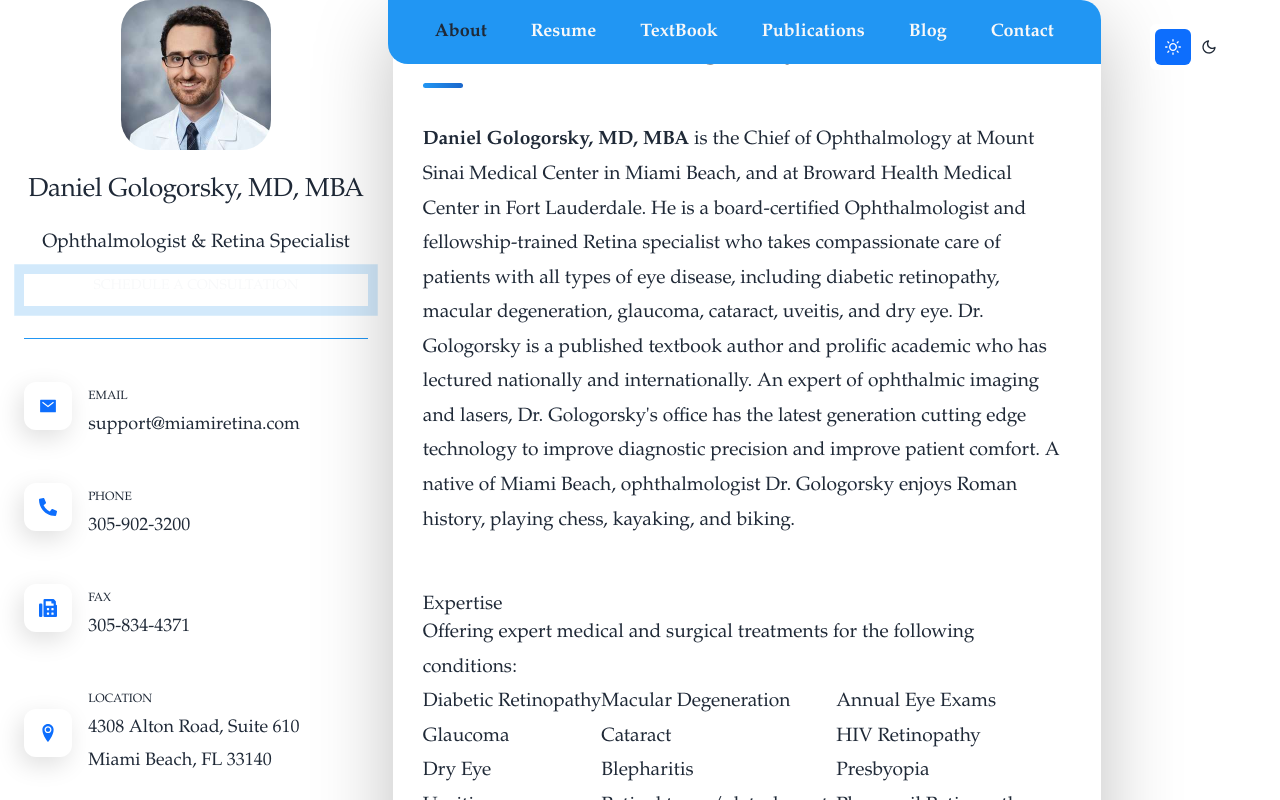
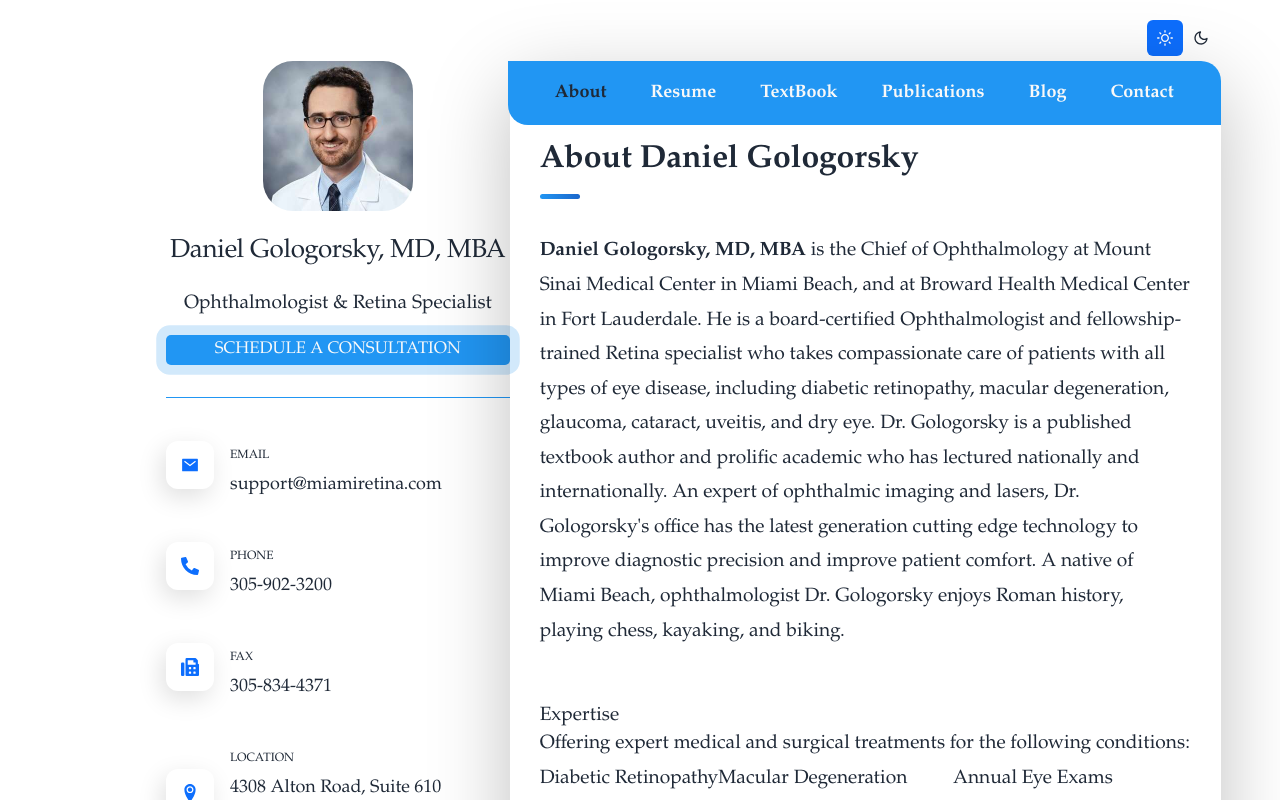
Before and after one commit to TopRated-A/Next-blog, a Next.js app: page / in a window 1280 px wide. Shown: the top 800 px of the page. Built offline with nearby package versions, Linux system fonts and the light colour scheme.

Commit message:
Update style

```diff
--- a/components/Header.js
+++ b/components/Header.js
@@ -3,7 +3,7 @@ import Toggle from './Toggle'
 export default function Header() {
   return (
     <header>
-      <div className="p-4 mb-8 flex justify-center items-center">
+      <div className="flex justify-center items-center">
         <Toggle />
       </div>
     </header>
--- a/components/Sidebar.js
+++ b/components/Sidebar.js
@@ -20,7 +20,7 @@ export default function Sidebar() {
         <p className="title">Ophthalmologist & Retina Specialist</p>
         <div id="job-contact" className="text-center text-uppercase small pt-2">
           <a
-            className="sidebar-schedule-btn btn-sm text-light"
+            className="sidebar-schedule-btn text-light"
             href="https://squareup.com/appointments/book/mb34w9v87o2g0a/L6WQ2ZCD1V07V/start/"
             target="_blank"
             rel="nofollow noreferrer noopener">Schedule a consultation</a>
--- a/pages/_app.js
+++ b/pages/_app.js
@@ -9,71 +9,80 @@ import TextBook from "../components/Textbook";
 import Publications from "../components/Publicians";
 import Contact from "../components/Contact";
 
-
-import 'bootstrap/dist/css/bootstrap.min.css';
+import "bootstrap/dist/css/bootstrap.min.css";
 import "../styles/globals.css";
 import "highlight.js/styles/atom-one-dark.css";
 
-
-
 function MyApp({ Component, pageProps }) {
   return (
-    <main className="main-content max-w-max mx-auto px-2">
-        <Sidebar />
+    <main className="max-w-max mx-auto px-2">
+      <div className="d-flex flex-column">
+        <div className="d-flex justify-content-end px-5">
+          <Header />
+        </div>
+        <div className="main-content d-flex justify-content-around max-w-max mx-auto">
+          <Sidebar />
           <div className="main-content" id="main-wrapper">
             <nav className="navbar">
-
               <ul className="navbar-list">
-
                 <li className="navbar-item">
-                  <button className="navbar-link active" data-nav-link>About</button>
+                  <button className="navbar-link active" data-nav-link>
+                    About
+                  </button>
                 </li>
 
                 <li className="navbar-item">
-                  <button className="navbar-link" data-nav-link>Resume</button>
+                  <button className="navbar-link" data-nav-link>
+                    Resume
+                  </button>
                 </li>
 
                 <li className="navbar-item">
-                  <button className="navbar-link" data-nav-link>TextBook</button>
+                  <button className="navbar-link" data-nav-link>
+                    TextBook
+                  </button>
                 </li>
 
                 <li className="navbar-item">
-                  <button className="navbar-link" data-nav-link>Publications</button>
+                  <button className="navbar-link" data-nav-link>
+                    Publications
+                  </button>
                 </li>
 
                 <li className="navbar-item">
-                  <button className="navbar-link" data-nav-link>Blog</button>
+                  <button className="navbar-link" data-nav-link>
+                    Blog
+                  </button>
                 </li>
 
                 <li className="navbar-item">
-                  <button className="navbar-link" data-nav-link>Contact</button>
+                  <button className="navbar-link" data-nav-link>
+                    Contact
+                  </button>
                 </li>
-
               </ul>
-
             </nav>
 
             <article className="about active" data-page="about">
-                <About/>
+              <About />
               <section className="service">
-                <Expertise/>
+                <Expertise />
               </section>
               <section className="consult">
-                <Consult/>
+                <Consult />
               </section>
-
             </article>
 
             <article className="resume" data-page="resume">
-                <Resume/>
+              <Resume />
             </article>
 
             <article className="textbook" data-page="textbook">
-                <TextBook/>
+              <TextBook />
             </article>
 
             <article className="publicians" data-page="publications">
-                <Publications/>
+              <Publications />
             </article>
 
             <article className="blog" data-page="blog">
@@ -81,12 +90,12 @@ function MyApp({ Component, pageProps }) {
             </article>
 
             <article className="contact" data-page="contact">
-              <Contact/>
+              <Contact />
             </article>
+          </div>
         </div>
-        <Header />
-      </main >
-
+      </div>
+    </main>
   );
 }
 
--- a/styles/globals.css
+++ b/styles/globals.css
@@ -154,7 +154,8 @@ button:focus {
 }
 
 .sidebar-schedule-btn {
-  --background: var(--link-color);
+  background: #2196f3;
+  border-radius: 5px;
   --background-hover: var(--text-gradient-blue);
   --background-focused: var(--text-gradient-blue);
 
@@ -210,7 +211,7 @@ article {
 .separator {
   width: 100%;
   height: 1px;
-  background: var(--link-color);
+  background: #2196f3;
   margin: 16px 0;
 }
 
@@ -223,7 +224,7 @@ article {
   justify-content: center;
   align-items: center;
   font-size: 16px;
-  color: var(--link-color);
+  color: #2196f3;
   box-shadow: var(--shadow-1);
   z-index: 1;
 }
@@ -291,12 +292,12 @@ article.active {
 }
 
 .has-scrollbar::-webkit-scrollbar-track {
-  background: var(--link-color);
+  background: #2196f3;
   border-radius: 5px;
 }
 
 .has-scrollbar::-webkit-scrollbar-thumb {
-  background: var(--link-color);
+  background: #2196f3;
   border-radius: 5px;
 }
 
@@ -587,7 +588,7 @@ main {
   left: -30px;
   width: 1px;
   height: calc(100% + 50px);
-  background: var(--link-color);
+  background: #2196f3;
 }
 
 .timeline-item::after {
@@ -599,7 +600,7 @@ main {
   width: 6px;
   background: var(--text-gradient-blue);
   border-radius: 50%;
-  box-shadow: 0 0 0 4px var(--link-color);
+  box-shadow: 0 0 0 4px #2196f3;
 }
 
 .timeline-text {
@@ -692,7 +693,7 @@ main {
   transition: var(--transition-1);
 }
 
-.blog-post-item > a:hover .blog-item-title { color: var(--link-color); }
+.blog-post-item > a:hover .blog-item-title { color: #2196f3; }
 
 .blog-text {
   color: var(--text-color);
@@ -711,7 +712,7 @@ main {
   width: 100%;
   border-radius: 16px;
   margin-bottom: 30px;
-  border: 1px solid var(--link-color);
+  border: 1px solid #2196f3;
   overflow: hidden;
 }
 
@@ -739,14 +740,14 @@ main {
   font-size: var(--fs-6);
   font-weight: var(--fw-400);
   padding: 13px 20px;
-  border: 1px solid var(--link-color);
+  border: 1px solid #2196f3;
   border-radius: 14px;
   outline: none;
 }
 
 .form-input::placeholder { font-weight: var(--fw-500); }
 
-.form-input:focus { border-color: var(--link-color); }
+.form-input:focus { border-color: #2196f3; }
 
 textarea.form-input {
   min-height: 100px;
@@ -892,7 +893,7 @@ blockquote {
   color: var(--blockquote-text-color);
   .post-content & {
     a {
-      color: var(--link-color);
+      color: #2196f3;
     }
   }
 }
@@ -1025,7 +1026,7 @@ div.post-content {
   .sidebar, article {
     width: 520px;
     margin-inline: auto;
-    padding: 30px;
+    padding: 80px 30px 30px;
   }
 
   .article-title {
@@ -1052,7 +1053,6 @@ div.post-content {
    */
 
   main {
-    margin-top: 60px;
     margin-bottom: 100px;
   }
 
@@ -1381,7 +1381,7 @@ div.post-content {
 
   body::-webkit-scrollbar-thumb {
     border: 1px solid var(--btn-active-border-color);
-    background: var(--link-color);
+    background: #2196f3;
     border-radius: 16px;
   }
 
```
